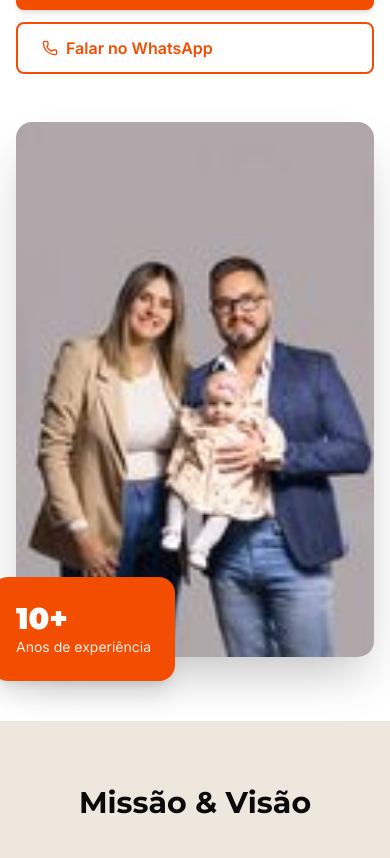
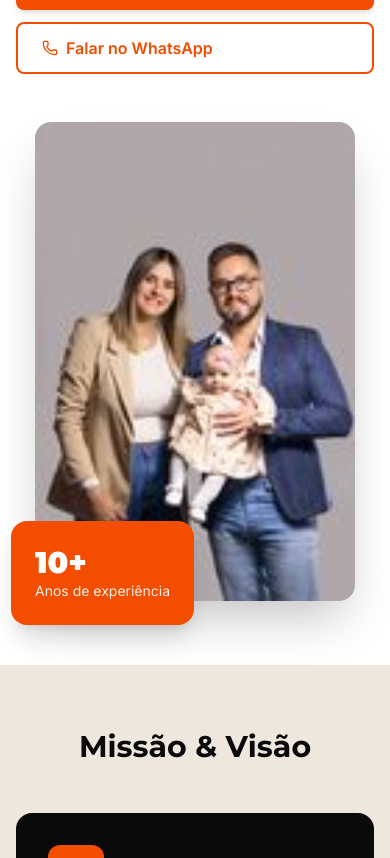
Before and after one commit to maxallen687/realty-project, a React (Vite) app: page /sobre in a window 390 px wide. Shown: the part 1378-2236 px from the top of the page. Built offline with nearby package versions, Linux system fonts and the light colour scheme.

Commit message:
Refactor Header and About components to improve logo sizing and layout. Enhanced visual consistency by adjusting dimensions and positioning of elements.

```diff
--- a/src/components/Header.tsx
+++ b/src/components/Header.tsx
@@ -35,10 +35,10 @@ export default function Header() {
       }`}
     >
       <div className="max-w-7xl mx-auto px-4 sm:px-6 lg:px-8">
-        <div className="flex items-center justify-between h-24 md:h-28">
+        <div className="flex items-center justify-between h-28 md:h-36">
           {/* Logo + brand name */}
           <Link to="/" className="flex items-center gap-3 shrink-0 group">
-            <img src="/logo.png" alt="Machado Imóveis" className="h-16 md:h-20 w-auto drop-shadow-lg" />
+            <img src="/logo.png" alt="Machado Imóveis" className="h-24 md:h-[120px] w-auto drop-shadow-lg" />
             <div className="flex flex-col">
               <span className="font-heading font-black text-white text-lg md:text-xl tracking-widest leading-none">MACHADO</span>
               <span className="font-heading font-black text-brand-orange text-base md:text-lg tracking-[0.25em] leading-none mt-0.5">IMÓVEIS</span>
--- a/src/pages/About.tsx
+++ b/src/pages/About.tsx
@@ -92,15 +92,17 @@ export default function About() {
                 </a>
               </div>
             </div>
-            <div className="relative">
+            <div className="relative flex justify-center">
+              <div className="relative inline-block">
                 <img
                   src="/familia.png"
                   alt="Bruno Machado, Romina Alonso e Alfonsina"
-                className="rounded-2xl shadow-2xl w-full object-cover"
+                  className="rounded-2xl shadow-2xl max-w-full w-80 md:w-96 object-contain"
                 />
                 <div className="absolute -bottom-6 -left-6 bg-brand-orange text-white p-6 rounded-2xl shadow-xl">
                   <div className="text-3xl font-heading font-black">10+</div>
                   <div className="text-white/90 text-sm">Anos de experiência</div>
+                </div>
               </div>
             </div>
           </div>
--- a/src/pages/Home.tsx
+++ b/src/pages/Home.tsx
@@ -22,17 +22,13 @@ export default function Home() {
 
         <div className="relative z-10 max-w-7xl mx-auto px-4 sm:px-6 lg:px-8 pt-40 pb-32 text-center">
 
-          {/* Brand identity block */}
+          {/* Brand identity block — logo only, text is already inside the image */}
           <div className="flex flex-col items-center mb-8">
             <img
               src="/logo.png"
               alt="Machado Imóveis"
-              className="h-36 md:h-48 w-auto drop-shadow-2xl mb-4"
+              className="h-[312px] md:h-96 w-auto drop-shadow-2xl"
             />
-            <div className="flex flex-col items-center">
-              <span className="font-heading font-black text-white text-3xl md:text-4xl tracking-widest leading-none">MACHADO</span>
-              <span className="font-heading font-black text-brand-orange text-2xl md:text-3xl tracking-[0.3em] leading-none">IMÓVEIS</span>
-            </div>
           </div>
 
           <div className="inline-flex items-center gap-2 bg-brand-orange/20 border border-brand-orange/30 text-brand-orange text-sm font-medium px-4 py-2 rounded-full mb-6">
```
Lines whose indentation alone changed are shown as unchanged.
